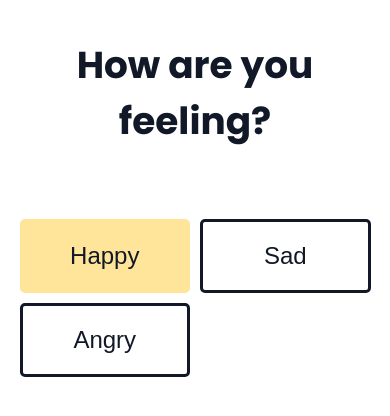
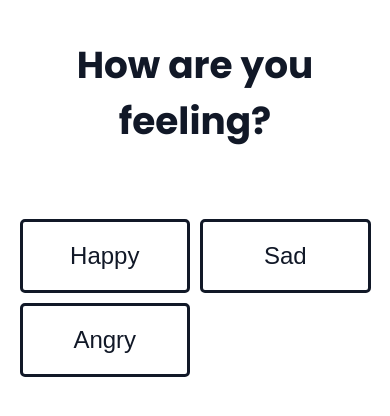
Before and after one commit to zackhanni/how-are-you-feeling, a Next.js app: page / in a window 390 px wide. In both pictures the pointer is over the button "Happy". Shown: the top 416 px of the page. Built offline with nearby package versions, Linux system fonts and the light colour scheme.

Commit message:
issue with :hover on mobile. temporary fix

```diff
--- a/src/app/globals.css
+++ b/src/app/globals.css
@@ -114,4 +114,12 @@ body {
     .feeling-btn {
         padding: 20px 5px;
     }
+
+
+    /* on mobile, after clicking it looks like somehting else is trying to automatically click again and is causing things to look weird. this code below is only a temporary fix */
+    .feeling-btn:hover, .feeling-btn:active {
+        background-color: var(--btn-color);
+        border: 3px solid var(--btn-color-border);
+        color: var(--text-color);
+    }
 }
```
